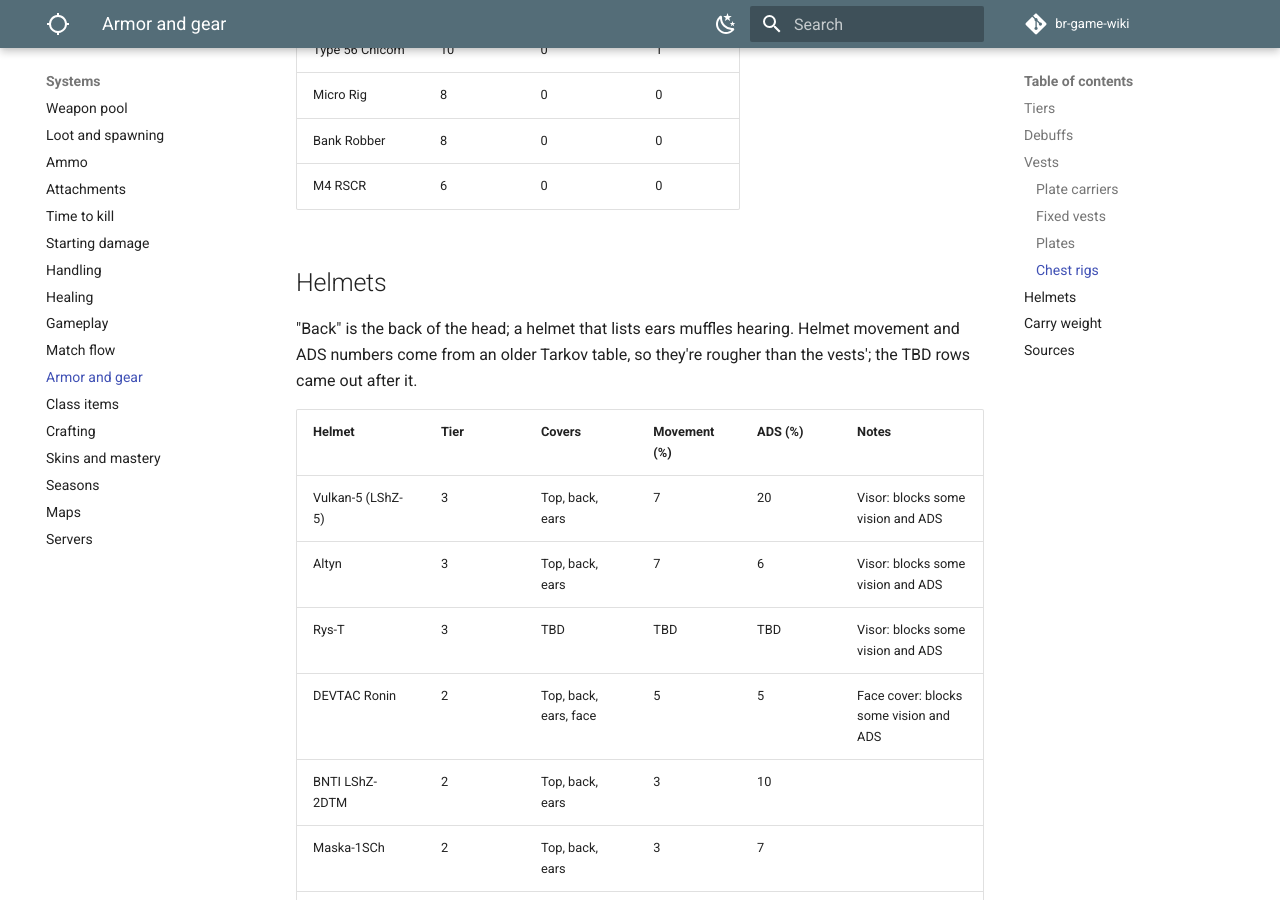
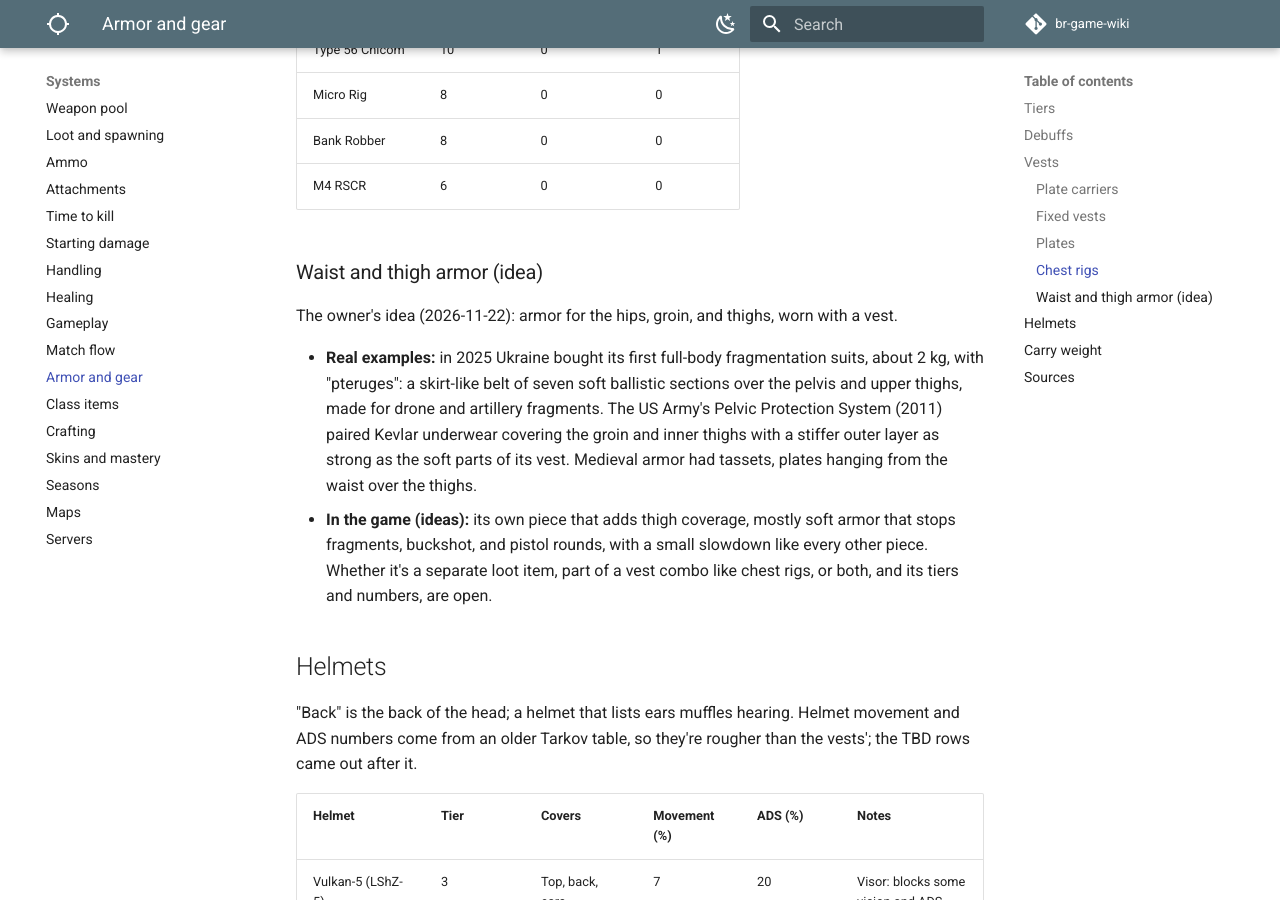
Before and after one commit to DerrickSpartan1/br-game-wiki, an MkDocs documentation site: the page built from docs/systems/armor.md, in a window 1280 px wide and 900 px high, scrolled down 8660 px. Built offline with MkDocs 1.6.1 and Material for MkDocs 9.7.7, drawn with Linux system fonts in a browser that asks for light colours; comment, search, counter and statistics services are not loaded; some of the changed text lies outside the part shown.

Commit message:
Waist and thigh armor idea
Co-Authored-By: Claude Opus 5.5 <noreply@anthropic.com>
Claude-Session: https://claude.ai/code/session_01LAp2s4euUjj6HZthupXLj4

```diff
--- a/docs/systems/armor.md
+++ b/docs/systems/armor.md
@@ -177,6 +177,13 @@ The random rigs for carriers without pouches. Color variants are skins.
 | Bank Robber | 8 | 0 | 0 |
 | M4 RSCR | 6 | 0 | 0 |
 
+### Waist and thigh armor (idea)
+
+The owner's idea (2026-11-22): armor for the hips, groin, and thighs, worn with a vest.
+
+- **Real examples:** in 2025 Ukraine bought its first full-body fragmentation suits, about 2 kg, with "pteruges": a skirt-like belt of seven soft ballistic sections over the pelvis and upper thighs, made for drone and artillery fragments. The US Army's Pelvic Protection System (2011) paired Kevlar underwear covering the groin and inner thighs with a stiffer outer layer as strong as the soft parts of its vest. Medieval armor had tassets, plates hanging from the waist over the thighs.
+- **In the game (ideas):** its own piece that adds thigh coverage, mostly soft armor that stops fragments, buckshot, and pistol rounds, with a small slowdown like every other piece. Whether it's a separate loot item, part of a vest combo like chest rigs, or both, and its tiers and numbers, are open.
+
 ## Helmets
 
 "Back" is the back of the head; a helmet that lists ears muffles hearing. Helmet movement and ADS numbers come from an older Tarkov table, so they're rougher than the vests'; the TBD rows came out after it.
@@ -236,6 +243,7 @@ Like PUBG, every item has a weight and your gear sets how much you can carry. PU
 
 ## Sources
 
+- [United24: Ukraine's full-body protective suit (2025)](https://united24media.com/defense-tech/ukraine-develops-full-body-protective-armor-that-nato-armies-do-not-currently-field-23518) · [US Army: "Kevlar underpants" protect pelvic region (2012)](https://www.army.mil/article/74306/)
 - [Tarkov Forge: Armor chart](https://tarkovforge.com/armor) (vest classes, coverage, and penalties)
 - [Tarkov Forge: Helmet chart](https://tarkovforge.com/helmets) (helmet classes)
 - [Escape from Tarkov Wiki: Armor plates](https://escapefromtarkov.fandom.com/wiki/Armor_plates) (plate weights and penalties)
```
Also changed, not shown: docs/planning/changelog.md (+1 -0 lines), docs/planning/open-questions.md (+1 -0 lines).
